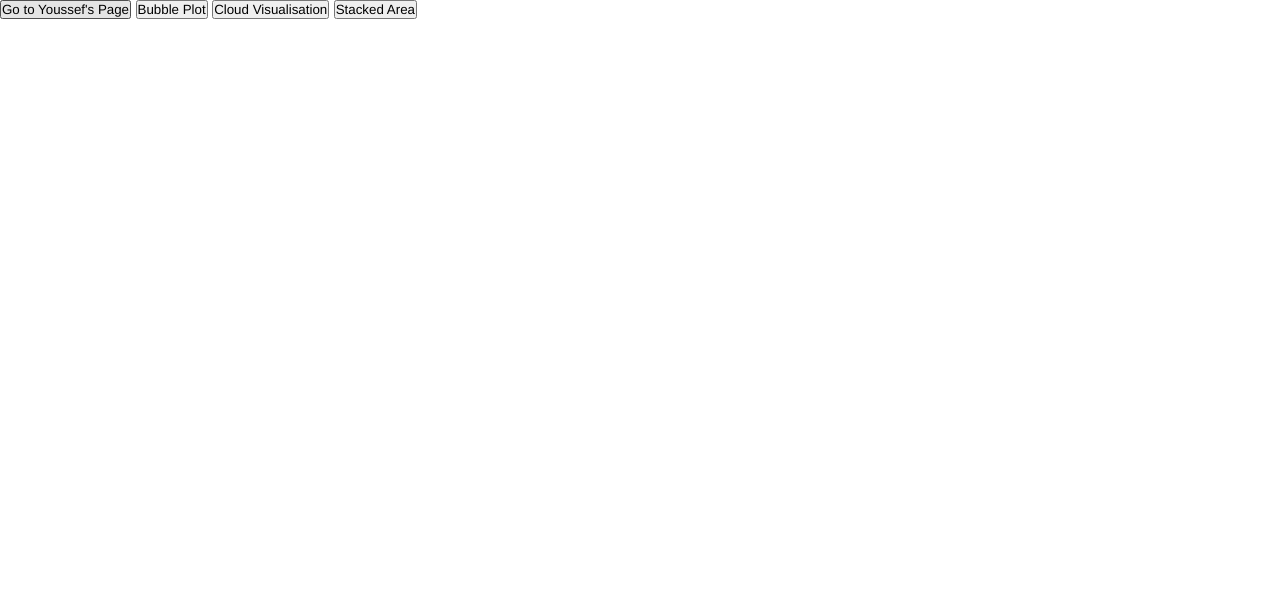
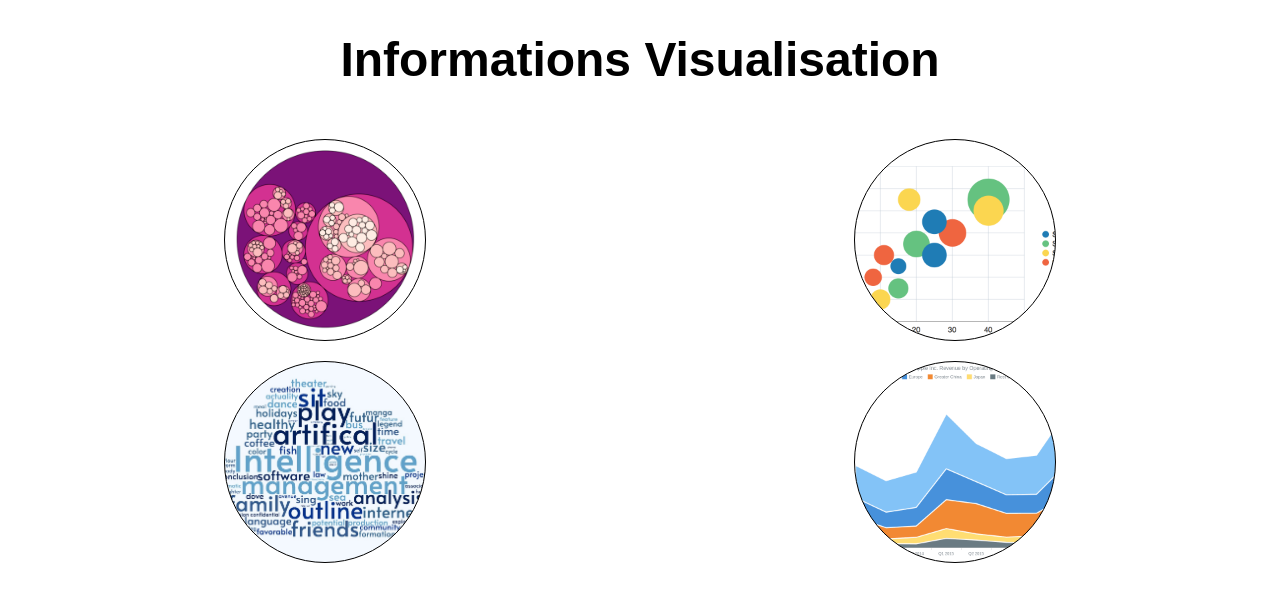
Before and after one commit to SAISSIOMAR/Information-Visualization, a website: page public/index.html in a window 1280 px wide. Drawn offline with Linux system fonts and the light colour scheme.

Commit message:
[DEV] home page

```diff
--- a/public/index.html
+++ b/public/index.html
@@ -2,10 +2,10 @@
 <html>
 <head>
 	<meta charset="utf-8">
-	<title></title>
+	<title>Accueil</title>
+	<!-- Import d3.js if needed -->
+	<!-- <script type="text/javascript" src="https://d3js.org/d3.v5.min.js"></script> -->
 
-	<!-- import the d3 library -->
-	<!-- <script type="text/javascript" src="https://d3js.org/d3.v5.min.js"></script> -->
 	<script type='text/javascript' src='lib/d3.v5.min.js'></script>
 
 	<!-- style sheet -->
@@ -14,35 +14,45 @@
 
 <body>
 
+<div class="container">
+	<h1>Informations Visualisation</h1>
 
-<!-- Add a button to navigate to the other HTML file -->
-<button onclick="navigateToYoussefPage()">Go to Youssef's Page</button>
-<button onclick="navigateToAliPage()">Bubble Plot</button>
-<button onclick="navigateToMarouanePage()">Cloud Visualisation</button>
-<button onclick="navigateToOmarPage()">Stacked Area</button>
+	<div class="navigation-grid">
+		<div class="circle" onclick="navigateToYoussefPage()" style="background-image: url('assets/circle-packing.png');">
+			<span class="circle-title">Circle Packing</span>
+		</div>
+		<div class="circle" onclick="navigateToAliPage()" style="background-image: url('assets/bubbleChart.png');">
+			<span class="circle-title">Bubble Plot</span>
+		</div>
+		<div class="circle" onclick="navigateToMarouanePage()" style="background-image: url('assets/cloudword.jpg');">
+			<span class="circle-title">Cloud Visualisation</span>
+		</div>
+		<div class="circle" onclick="navigateToOmarPage()" style="background-image: url('assets/stackedarea.png');">
+			<span class="circle-title">Stacked Area</span>
+		</div>
+	</div>
+
+</div>
 
 <script>
-	// JavaScript function to navigate to the other HTML file
+	// JavaScript functions to navigate to the other HTML files
 	function navigateToYoussefPage() {
-		// Redirect to the other HTML file
 		window.location.href = '/youssef';
 	}
 
 	function navigateToAliPage() {
-		// Redirect to the other HTML file
 		window.location.href = '/ali';
 	}
 
-	// JavaScript function to navigate to the other HTML file
 	function navigateToMarouanePage() {
-		// Redirect to the other HTML file
 		window.location.href = '/marouane';
 	}
 
 	function navigateToOmarPage() {
-		// Redirect to the other HTML file
 		window.location.href = '/omar';
 	}
+
 </script>
+
 </body>
 </html>
--- a/public/style.css
+++ b/public/style.css
@@ -1,33 +1,93 @@
-* {
-    padding: 0;
-    margin: 0;
-    font-family: Helvetica, sans-serif;
-    /*font-family: Sans Mono, monospace, sans-serif;*/
+body, html {
+	margin: 0;
+	padding: 0;
+	font-family: Arial, sans-serif;
 }
 
-.axis path,
-.axis line {
-    fill: none;
-    stroke: black;
-    shape-rendering: crispEdges;
+.container {
+	text-align:center;
 }
 
-.axis text {
-    font-family: sans-serif;
-    font-size: 11px;
+h1 {
+	font-size: 3em;
+	margin: 0.67em;
 }
 
-.links line {
-    stroke: #999;
-    stroke-opacity: 0.6;
+.navigation-grid {
+	display: grid;
+	grid-template-columns: repeat(2, 1fr);
+	grid-gap: 20px;
+	padding: 20px;
+	justify-content: center;
+	align-items: center;
+}
+.circle {
+    position: relative; /* Ensure the title is positioned relative to the circle */
+    width: 200px; /* Adjust size as needed */
+    height: 200px; /* Adjust size as needed */
+    border-radius: 50%;
+    border: 1px solid;
+    background-size: cover;
+    background-position: center;
+    margin: auto;
+    cursor: pointer;
+    transition: background-color 0.3s, transform 0.3s;
+    display: flex;
+    align-items: center;
+    justify-content: center;
+    overflow: hidden; /* Ensure the content does not overflow the circle */
 }
 
-.nodes circle {
-    stroke: #fff;
-    stroke-width: 1.5px;
+.circle-title {
+    position: absolute; /* Position title absolutely within the circle */
+    width: 100%;
+    bottom: 10px; /* Position title at the bottom of the circle */
+    left: 0;
+    opacity: 0; /* Title is invisible initially */
+    color: black;
+    font-weight: bold;
+    text-align: center;
+    transition: opacity 0.3s; /* Transition for the title's opacity */
+    z-index: 2;
 }
 
-#scene {
-    background-image: url("./map.jpeg");
-    background-size: cover;
+.circle::before {
+    transform: scale(1.1);
+    content: '';
+    position: absolute;
+    width: 100%;
+    height: 100%;
+    background-image: linear-gradient(to bottom, #d3d3d3, #808080);
+    opacity: 0; /* Hide the overlay initially */
+    border-radius: 50%;
+    transition: opacity 0.3s; /* Transition for the overlay's opacity */
+    z-index: 1;
 }
+
+.circle-title {
+    position: absolute;
+    top: 50%;
+    left: 50%;
+    transform: translate(-50%, -50%);
+    opacity: 0;
+    color: black;
+    font-weight: bold;
+    text-align: center;
+    transition: opacity 0.3s;
+    z-index: 2;
+}
+
+
+.circle:hover::before {
+    opacity: 0.9; /* Show the overlay on hover */
+    transform: scale(1.2);
+}
+
+
+.circle:hover {
+	transform: scale(1.1);
+}
+
+.circle:hover .circle-title {
+    opacity: 1; /* Make title visible on hover */
+}
```
Also changed, not shown: public/assets/bubbleChart.png (added), public/assets/circle-packing.png (added), public/assets/cloudword.jpg (added), public/assets/stackedarea.png (added).
